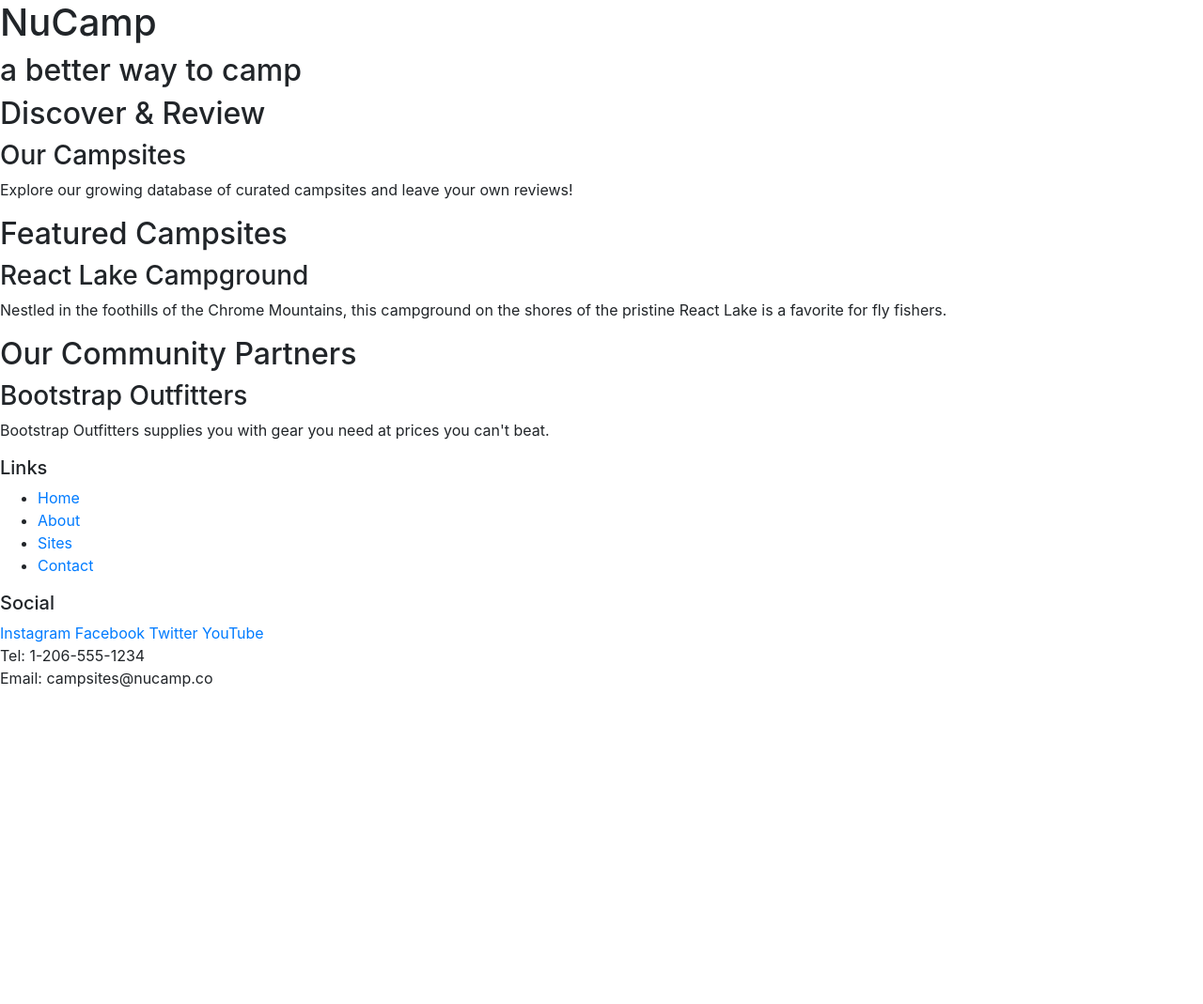
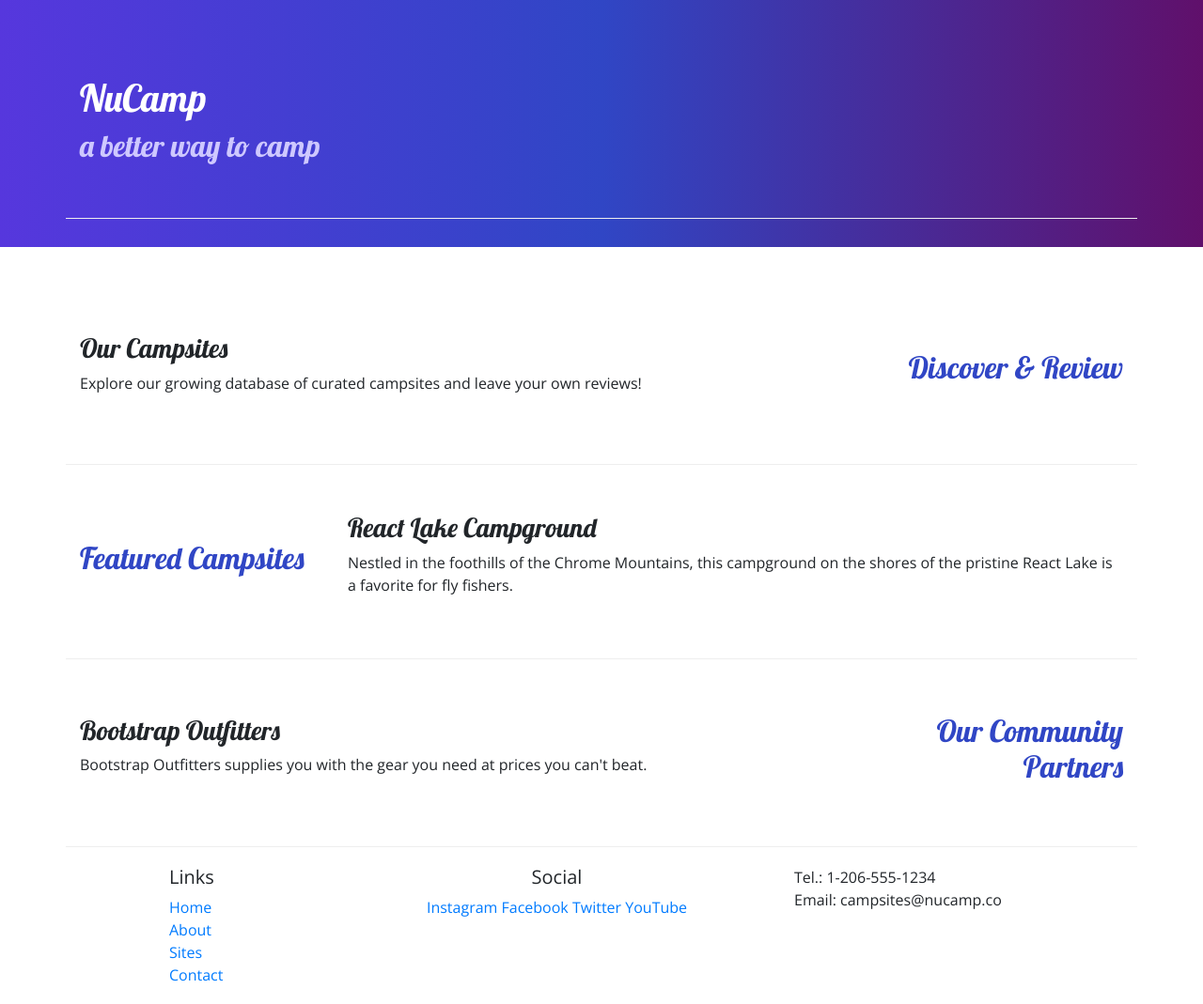
Before and after one commit to MrCuddles4u/Bootstrap-Project-Setup, a website: page index.html in a window 1280 px wide. Shown: the whole page at 94% size. Before the commit the page ends 800 px from the top, so only its background shows below. Drawn offline with nearby package versions, Linux system fonts and the light colour scheme.

Commit message:
Styling with CSS

```diff
--- /dev/null
+++ b/css/styles.css
@@ -0,0 +1,32 @@
+body{
+    font-family: "Open Sans", sans-serif;
+}
+
+h1, h2, h3 {
+    font-family: "Lobster", cursive;
+}
+
+h2{
+    color: #3046c5;
+}
+
+header h2 {
+    color: #cec8ff;
+}
+
+footer {
+    backgoung-image: linear-gradient(#cec8ff, white);
+    padding: 20px 0;
+}
+
+.jumbotron {
+    padding: 30px;
+    background-image: linear-gradient(to right, #5637dd, #3046c5, #60106b);
+    color: white;
+}
+
+.row-content {
+    padding: 50px 0;
+    border-bottom: 1px ridge;
+    min-height: 200px;
+}
--- a/index.html
+++ b/index.html
@@ -4,62 +4,87 @@
     <head>
         <!-- Required meta tags always come first -->
          <meta charset="utf-8" />
-    <meta name="viewport" content="width=device-width,
-    initial-scale=1"/>
+         <meta name="viewport" content="width=device-width, initial-scale=1" />
 
         <!-- Bootstrap CSS -->
-    <link rel="stylesheet" href="node_modules/bootstrap/
-    dist/css/bootstrap.min.css" />
+         <link rel="stylesheet" href="node_modules/bootstrap/dist/css/bootstrap.min.css" />
+
+        <!-- Additional CSS must be placed after Bootstrap CSS -->
+         <link rel="stylesheet" href="https://fonts.googleapis.com/css?family=Lobster|Open+Sans" />
+         <link rel="stylesheet" href="css/styles.css" />
+
         <title>NuCamp: A Better Way To Camp</title>
     </head>
 
 <body>
 
-    <header>
-        <div>
+    <header class="jumbotron jumbotron-fluid">
+        <div class="container">
+            <div class="row row-content align-items-center">
+                <div class="col">
                     <h1>NuCamp</h1>
                     <h2>a better way to camp</h2>
                 </div>
+            </div>
+        </div>
     </header>
 
-    <div>
-        <h2>Discover & Review</h2>
+    <div class="container">
+        <div class="row row-content align-items-center">
+            <div class="col-sm-4 order-sm-last col-md-3">
+                <h2 class="text-sm-right">Discover & Review</h2>
+            </div>
+            <div class="col">
                 <h3>Our Campsites</h3>
                 <p>Explore our growing database of curated campsites and leave your own reviews!</p>
             </div>
+        </div>
 
-    <div>
+        <div class="row row-content align-items-center">
+            <div class="col-sm-4 col-md-3">
                 <h2>Featured Campsites</h2>
+            </div>
+            <div class="col">
                 <h3>React Lake Campground</h3>
         		<p>Nestled in the foothills of the Chrome Mountains, this campground on the shores of the pristine React Lake is a favorite for fly fishers.</p>
    			</div>
+        </div>
 
-    <div>
-        <h2>Our Community Partners</h2>
+        <div class="row row-content align-items-center">
+            <div class="col-sm-4 order-sm-last col-md-3">
+                <h2 class="text-sm-right">Our Community Partners</h2>
+            </div>
+            <div class="col">
                 <h3>Bootstrap Outfitters</h3>
-        <p>Bootstrap Outfitters supplies you with gear you need at prices you can't beat.</p>
+        		<p>Bootstrap Outfitters supplies you with the gear you need at prices you can't beat.</p>
+            </div>
+        </div>
     </div>
 
     <footer>
-        <div>
+        <div class="container">
+            <div class="row">
+                <div class="col-4 col-sm-2 offset-1">
                     <h5>Links</h5>
-            <ul>
+            		<ul class="list-unstyled">
                         <li><a href="#">Home</a></li>
                         <li><a href="#">About</a></li>
                         <li><a href="#">Sites</a></li>
                         <li><a href="#">Contact</a></li>
                     </ul>
                 </div>
-        <div>
+                <div class="col-6 col-sm-5 text-center">
                 	<h5>Social</h5>
                     <a href="http://instagram.com/">Instagram</a>
                     <a href="http://facebook.com/">Facebook</a>
                     <a href="http://twitter.com/">Twitter</a>
                     <a href="http://youtube.com/">YouTube</a>
                 </div>
-        <div>
-            Tel: 1-206-555-1234<br />
+                <div class="col-sm-4">
+                    Tel.: 1-206-555-1234<br />
                     Email: campsites@nucamp.co
+                </div>
+           </div>
         </div>
     </footer>
 
```
Lines whose indentation alone changed are shown as unchanged.
